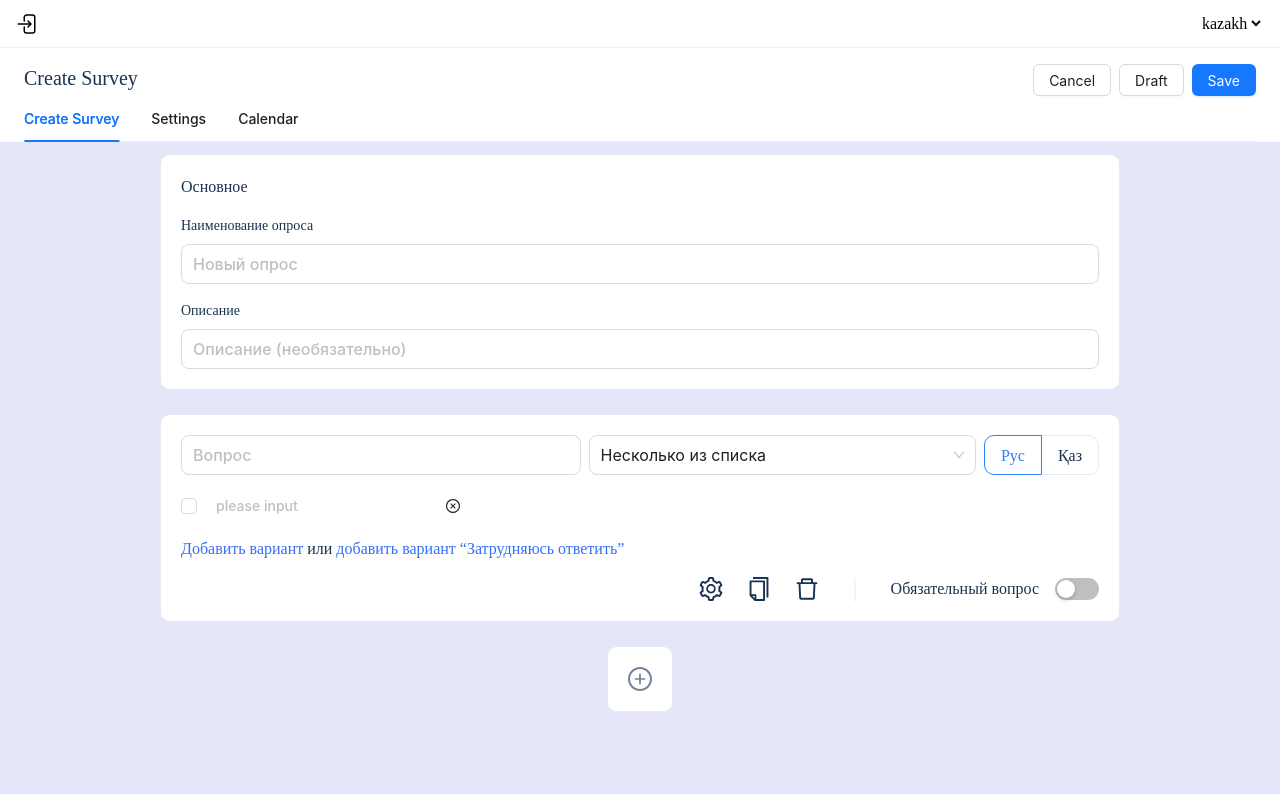
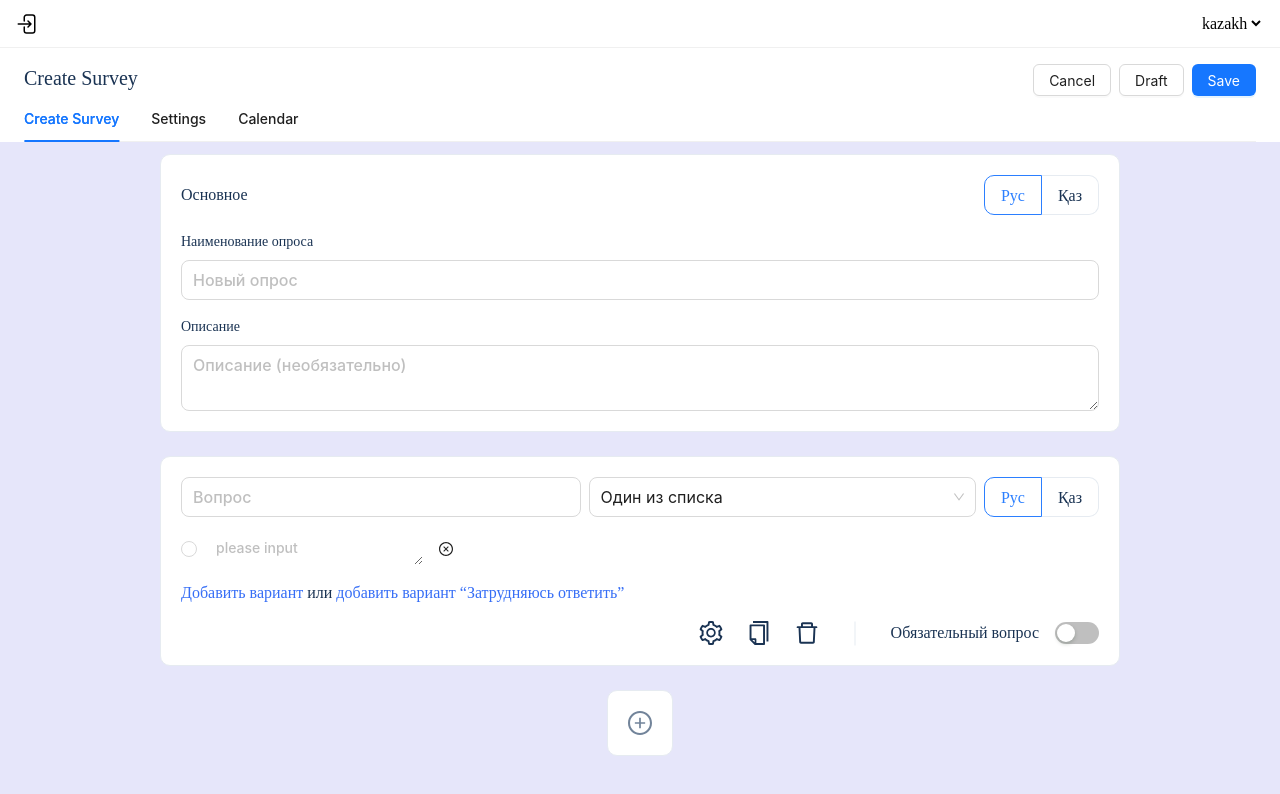
Before and after one commit to asianshark/surveys, a React (Vite) app: page /surveys2 in a window 1280 px wide. Shown: the top 794 px of the page. Built offline with nearby package versions, Linux system fonts and the light colour scheme.

Commit message:
fix bags

```diff
--- a/src/entities/Survey.ts
+++ b/src/entities/Survey.ts
@@ -18,7 +18,8 @@ export type Question = {
 
 export type Survey = {
     id?: number,
-    nameRu?: string,
+    nameRu: string,
+    description?: string,
     nameKz?: string,
     authorId?: string,
     status?: 'DRAFT',
@@ -27,7 +28,7 @@ export type Survey = {
     everyWeek?: false | boolean,
     everyMonth?: false | boolean,
     dayOfWeek?: "MONDAY",
-    questions?: Question[],
+    questions: Question[],
     divisions?: [
         {
             id: number,
--- a/src/pages/surveys/CreateSurveyMain.tsx
+++ b/src/pages/surveys/CreateSurveyMain.tsx
@@ -1,6 +1,6 @@
 import { Button, Tabs } from "antd"
 import CreateSurvey from "../../widgets/create-survey/CreateSurvey"
-import { useEffect, useState } from "react"
+import { useState } from "react"
 import { Calendar, Survey } from "../../entities/Survey"
 import axios from "axios"
 import SurveySettings from "./SurveySettings"
@@ -8,11 +8,14 @@ import SurveyCalendar from "./SurveyCalendar"
 import { checkValid, checkValidCalendar } from "../../shared/create-survey/CheckValidCreatedSyrvey"
 
 const CreateSurveyMain = () => {
-    const [surveyQuestions, setSurveyQuestions] = useState<Survey>()
+    const [surveyQuestions, setSurveyQuestions] = useState<Survey>({
+        nameRu: "",
+        description: "",
+        questions: [{ nameRu: "", required: false, key: 0 }]
+    })
     const [currentTab, setCurrentTab] = useState<string>("create")
     const [surveyCalendar, setSurveyCalendar] = useState<Calendar>()
-    const [surveySettings, setSurveySettings] = useState<string>()
-    const [questionsError, setQuestionError] = useState<{ error: string, key?: number }>()
+    const [surveySettings, setSurveySettings] = useState<string[]>(['multilang', 'randomQuestions', 'type'])
     const sendRequest = () => {
         const error = checkValid(surveyQuestions?.questions, surveyQuestions?.nameRu)
         if (error.valid)
@@ -38,12 +41,10 @@ const CreateSurveyMain = () => {
                 ).then(response => console.log(response.data))
             else sendReport()
         else
-            setQuestionError({error: error.error, key: error.key})
+            alert(`Вы пропустили поле ${error.answerkey ? 'ответа' : 'вопроса'} (${error.error.slice(-2)}) \nВопрос №${error.questionKey} \n${error.answerkey ? `Ответ №${error.answerkey}` : ''}`)
     }
+    // ( error.error.slice(-2) === 'Kz' ? '' : '')
 
-    useEffect(()=>{
-        setQuestionError(undefined)
-    }, [surveyQuestions])
 
     const onChange = (key: string) => {
         setCurrentTab(key)
@@ -83,9 +84,9 @@ const CreateSurveyMain = () => {
                 </div>
             </div>
             {currentTab === 'create' ?
-                <CreateSurvey error={questionsError} setSurveyQuestions={setSurveyQuestions} /> :
+                <CreateSurvey surveyQuestions={surveyQuestions} multilang={surveySettings?.includes('multilang')} setSurveyQuestions={setSurveyQuestions} /> :
                 (currentTab === 'settings' ?
-                    <SurveySettings setSurveySettings={setSurveySettings} /> :
+                    <SurveySettings surveySettings={surveySettings} setSurveySettings={setSurveySettings} /> :
                     <SurveyCalendar setSurveyCalendar={setSurveyCalendar} />)}
 
         </div>
--- a/src/pages/surveys/SurveyCalendar.tsx
+++ b/src/pages/surveys/SurveyCalendar.tsx
@@ -1,13 +1,11 @@
 import { useState } from 'react';
 import { Calendar } from 'antd';
 import type { Dayjs } from 'dayjs';
-import dayjs from 'dayjs';
 import CreateSurveyCalendarModal from '../../shared/create-survey/CreateSurveyCalendarModal';
 import { Calendar as CalendarType } from '../../entities/Survey';
 
 const SurveyCalendar = ({ setSurveyCalendar }: { setSurveyCalendar: (survey: CalendarType) => void }) => {
     const [modalVisible, setModalVisible] = useState(false);
-    const [repeat, setRepeat] = useState<string>('never');
     const [range, setRange] = useState<[Dayjs | null, Dayjs | null]>([null, null]);
 
     const onSelect = (date: Dayjs) => {
@@ -35,13 +33,12 @@ const SurveyCalendar = ({ setSurveyCalendar }: { setSurveyCalendar: (survey: Cal
 
     const closeModal = (repeat: string) => {
         setModalVisible(false)
-        setRepeat(repeat)
         setSurveyCalendar({
             startDate: range[0]?.toISOString() || new Date().toISOString(),
             endDate: range[0]?.toISOString() || new Date().toISOString(),
             everyMonth: repeat === 'monthly',
             everyWeek: repeat === 'weekly',
-            everyDay: repeat === 'daily'
+            everyDay: repeat === 'daily',
         })
     }
 
--- a/src/pages/surveys/SurveySettings.tsx
+++ b/src/pages/surveys/SurveySettings.tsx
@@ -1,5 +1,4 @@
 import { Checkbox, Select } from "antd"
-import derivative from "antd/es/theme/themes/default";
 import axios from "axios";
 import { useEffect, useState } from "react"
 const style: React.CSSProperties = {
@@ -8,34 +7,42 @@ const style: React.CSSProperties = {
     gap: 16,
     color: '#1A3353'
 };
-const SurveySettings = ({setSurveySettings}: {setSurveySettings: (settings: string)=> void}) => {
+const SurveySettings = ({surveySettings, setSurveySettings }: {surveySettings: string[], setSurveySettings: (settings: string[]) => void }) => {
     const options = [
         {
             value: 'type',
-            label: 'active'
+            label: 'Анонимный опрос'
+        },
+        {
+            value: 'multilang',
+            label: 'Вариант на казахском языке'
         },
         {
             value: 'feedback',
-            label: 'feedback'
+            label: 'Отчетность'
         },
         {
-            value: 'multilang',
-            label: 'vultilang'
+            value: 'randomQuestions',
+            label: 'Перемешивать вопросы'
         }
+
     ]
 
-    const [divisions, setDivisions] = useState<{value: string, label: string}[]>([{value: '', label: ''}])
-    useEffect(()=>{
-        axios.get('/divisions').then((res)=> {
+    const [divisions, setDivisions] = useState<{ value: string, label: string }[]>([{ value: '', label: '' }])
+    useEffect(() => {
+        axios.get('/divisions').then((res) => {
             console.log(res.data.content);
-            let opt = []
+            const opt = []
             res.data.content.map(item => {
-                opt.push({value: item.id, label: item.divisionName})
+                opt.push({ value: item.id, label: item.divisionName })
             })
             setDivisions(opt)
         })
-    },[])
-    const [checkBoxAns, setCheckBoxAns] = useState<string[]>()
+    }, [])
+    const [checkBoxAns, setCheckBoxAns] = useState<string[]>(surveySettings)
+    useEffect(()=>{
+        setSurveySettings(checkBoxAns)
+    }, [checkBoxAns])
     return (
         <div className="flex flex-col items-center overflow-y-auto gap-6 pt-3">
             <div className="bg-white rounded-[10px] border-[#E6EBF1] border-1 p-5 flex flex-col gap-4 w-3/4">
@@ -52,8 +59,8 @@ const SurveySettings = ({setSurveySettings}: {setSurveySettings: (settings: stri
                 <div className="font-bold text-lg">Юрисдикция</div>
                 <div>Опрос проводится для:</div>
                 <Select
-                defaultValue={divisions[0].value}
-                options={divisions}>
+                    defaultValue={divisions[0].value}
+                    options={divisions}>
                 </Select>
             </div>
         </div>
--- a/src/pages/surveys/SurveyTestPass.tsx
+++ b/src/pages/surveys/SurveyTestPass.tsx
@@ -1,5 +1,4 @@
 import { useParams } from "react-router";
-import CreateSurvey from "../../widgets/create-survey/CreateSurvey";
 import { useEffect, useState } from "react";
 import { Question, Survey } from "../../entities/Survey";
 import CreateSurveyQuestion from "../../widgets/create-survey/CreateSurveyQuestion";
@@ -11,12 +10,12 @@ const SurveyTestPass = () => {
     const params = useParams()
     const [questions, setQuestions] = useState<Question[]>()
     const [answers, setAnswers] = useState<{
-        userId: string,
-        quizId: number,
-        questionId: number,
+        userId: string | undefined,
+        quizId: number | undefined,
+        questionId: number | undefined,
         selectedAnswerIds: number[]
     }[] | undefined>()
-    const [valid, setValid] = useState<{ valid: boolean, questionId: number | null }>({ valid: true, questionId: null })
+    const [valid, setValid] = useState<{ valid: boolean, questionId: number  | undefined}>({ valid: true, questionId: undefined })
     useEffect(() => {
         axios.get(`/quizzes/${params.id}`).then((res) => {
             setQuestions(res.data.questions)
@@ -65,7 +64,6 @@ const SurveyTestPass = () => {
             setValid(checkValidPass(questions, answers))
         }
         console.log(valid);
-
     }, [answers])
     return (
         <div className="h-full flex flex-col text-[#1A3353]">
--- a/src/shared/create-survey/CheckValidCreatedSyrvey.ts
+++ b/src/shared/create-survey/CheckValidCreatedSyrvey.ts
@@ -5,23 +5,26 @@ export const checkValid = (surveyQuestions: Question[] | undefined, surveyName:
     if (surveyQuestions && surveyName) {
         if (!(surveyName && surveyName.length > 0))
             return { valid: !isValid, error: 'survayName' }
+        let ind = 0
         for (const item of surveyQuestions) {
+            ++ind
             if (!(item.nameRu && item.nameRu !== '' && item.nameRu.length > 0))
-                return { valid: !isValid, error: 'questionNameRu', key: item.key }
+                return { valid: !isValid, error: 'questionNameRu', questionKey: ind }
             else if (!(item.nameKz && item.nameKz !== '' && item.nameKz.length > 0))
-                return { valid: !isValid, error: 'questionNameKz', key: item.key }
-            else
+                return { valid: !isValid, error: 'questionNameKz', questionKey: ind }
+            else {
+                let i = 0
                 for (const ans of item.answers) {
+                    ++i
                     if (!(ans.nameRu && ans.nameRu !== '' && ans.nameRu.length > 0))
-                        return { valid: !isValid, error: 'answerRu', key: ans.key }
+                        return { valid: !isValid, questionKey: ind, error: 'answerRu', answerkey: i }
                     else if (!(ans.nameKz && ans.nameKz !== '' && ans.nameKz.length > 0)) {
-                        return { valid: !isValid, error: 'answerKz', key: ans.key }
+                        return { valid: !isValid, questionKey: ind, error: 'answerKz', answerkey: i }
                     }
-                    else
-                        if (ans.correct)
-                            return { valid: isValid, error: '' }
                 }
+            }
         }
+        return { valid: isValid, error: '' }
     }
     return { valid: !isValid, error: 'survayName' }
 }
--- a/src/shared/create-survey/CreateSurveyCalendarModal.tsx
+++ b/src/shared/create-survey/CreateSurveyCalendarModal.tsx
@@ -33,7 +33,7 @@ const CreateSurveyCalendarModal: React.FC<ScheduleModalProps> = ({ visible, onCl
 
     return (
         <Modal
-                styles={modalStyles} title="Настроить временные параметры" open={visible} onCancel={onClose} footer={null}>
+            styles={modalStyles} title="Настроить временные параметры" open={visible} onCancel={() => onClose(repeat)} footer={null}>
             <div className='flex flex-col'>
                 <div className='flex flex-col p-5 gap-4 text-[#1A3353] border-0 border-y-1 border-[#F0F0F0]'>
                     <div className='flex flex-col gap-2'>
--- a/src/shared/create-survey/CreateSurveyQuestionRadioCheckbox.tsx
+++ b/src/shared/create-survey/CreateSurveyQuestionRadioCheckbox.tsx
@@ -1,7 +1,8 @@
-import { RadioChangeEvent, Radio, Input, Checkbox } from "antd";
+import { RadioChangeEvent, Radio, Checkbox } from "antd";
 import { useEffect, useState } from "react";
 import { Answer } from "../../entities/Survey";
 import { CloseCircleOutlined } from "@ant-design/icons";
+import TextArea from "antd/es/input/TextArea";
 
 const style: React.CSSProperties = {
     display: 'flex',
@@ -70,8 +71,9 @@ const CreateSurveyQuestionRadioCheckbox = ({ setSelectedAns, answersP, lang, sur
                         value: i,
                         label: (
                             surveyType !== 'create' ? <div>{lang === "Рус" ? item?.nameRu : item?.nameKz}</div> :
-                            <div key={item.key} className="flex w-full justify-between">
-                                <Input
+                                <div key={item.key} className="flex w-full items-center justify-between gap-4">
+                                    <TextArea
+                                        rows={1}
                                         variant="borderless"
                                         value={lang === "Рус" ? item?.nameRu : item?.nameKz}
                                         key={item.key}
@@ -94,8 +96,9 @@ const CreateSurveyQuestionRadioCheckbox = ({ setSelectedAns, answersP, lang, sur
                         value: i,
                         label: (
                             surveyType !== 'create' ? <div>{lang === "Рус" ? item?.nameRu : item?.nameKz}</div> :
-                                <div className="flex w-full justify-between" key={item.key}>
-                                    <Input
+                                <div className="flex w-full items-center justify-between gap-4" key={item.key}>
+                                    <TextArea
+                                        rows={1}
                                         variant="borderless"
                                         value={lang === "Рус" ? item?.nameRu : item?.nameKz}
                                         key={item.key}
--- a/src/shared/passTest/CheckPassValid.ts
+++ b/src/shared/passTest/CheckPassValid.ts
@@ -1,7 +1,6 @@
 import { Question } from "../../entities/Survey";
 
-export const checkValidPass = (questions: Question[], answers: { authorId: string, quizId: number, questionId: number, selectedAnswerIds: number[] }[] | undefined) => {
-
+export const checkValidPass = (questions: Question[], answers: { questionId: number | undefined, selectedAnswerIds: number[] }[] | undefined) => {
     for (const ques of questions) {
         if (!answers)
             return { valid: false, questionId: ques.id }
@@ -17,5 +16,5 @@ export const checkValidPass = (questions: Question[], answers: { authorId: strin
             return { valid: false, questionId: ques.id };
         }
     }
-    return { valid: true, questionId: null }
+    return { valid: true, questionId: undefined }
 }
--- a/src/shared/surveys/SurveyTableTab.tsx
+++ b/src/shared/surveys/SurveyTableTab.tsx
@@ -1,6 +1,6 @@
 import { t } from "i18next";
 
-const SurveyTableTab = ({ tabs, onChange, activeTab }: { tabs: string[], onChange: (tabs: string) => void, activeTab: string }) => {
+const SurveyTableTab = ({ tabs, onChange, activeTab, disabled }: { tabs: string[], onChange: (tabs: string) => void, activeTab: string, disabled?: boolean }) => {
     const indexAct = tabs.indexOf(activeTab)
     const classnameForButton = (index: number) => {
         let className = "border-1 "
@@ -20,7 +20,7 @@ const SurveyTableTab = ({ tabs, onChange, activeTab }: { tabs: string[], onChang
     return (
         <div className="flex h-[40px]">
             {tabs.map((tab, index) => (
-                <button onClick={() => onChange(tab)} key={index} className={"px-4 py-2 " + classnameForButton(index)}>
+                <button disabled={disabled} onClick={() => onChange(tab)} key={index} className={"px-4 py-2 " + classnameForButton(index) + (disabled ? ' bg-[#f5f5f5] text-[#bfbfbf] cursor-not-allowed': '')}>
                     {t(tab)}
                 </button>
             ))}
--- a/src/widgets/create-survey/CreateSurvey.tsx
+++ b/src/widgets/create-survey/CreateSurvey.tsx
@@ -3,15 +3,17 @@ import CreateSurveyQuestion from "./CreateSurveyQuestion"
 import { useEffect, useState } from "react"
 import { Question, Survey } from "../../entities/Survey"
 import PlusCircleOutlined from "@ant-design/icons/lib/icons/PlusCircleOutlined"
+import SurveyTableTab from "../../shared/surveys/SurveyTableTab"
+import TextArea from "antd/es/input/TextArea"
 
-const CreateSurvey = ({ setSurveyQuestions, error }: {error: { error: string, key?: number }, setSurveyQuestions: (survey: Survey) => void }) => {
-
-    const [surveyName, setSurveyName] = useState("")
-    const [surveyDescription, setSurveyDescription] = useState("")
-    const [questions, setQuestions] = useState<Question[]>([{ nameRu: "", required: false, key: 0 }])
+const CreateSurvey = ({ multilang, setSurveyQuestions, surveyQuestions }: { surveyQuestions: Survey, multilang: boolean, setSurveyQuestions: (survey: Survey) => void }) => {
+    const [lang, setLang] = useState("Рус")
+    const [surveyName, setSurveyName] = useState<{ nameRu: string, nameKz: string }>({ nameRu: surveyQuestions.nameRu, nameKz: surveyQuestions.nameKz || '' })
+    const [surveyDescription, setSurveyDescription] = useState(surveyQuestions.description)
+    const [questions, setQuestions] = useState<Question[]>(surveyQuestions.questions)
     const [keys, setKeys] = useState(1)
 
-    const setQuestion = (question: Question, key: number) => {
+    const setQuestion = (question: Question, key: number | undefined) => {
         const ind = questions.findIndex((item) => item.key === key);
         if (ind !== -1)
             setQuestions((prev) =>
@@ -28,31 +30,35 @@ const CreateSurvey = ({ setSurveyQuestions, error }: {error: { error: string, ke
         setQuestions((prev) => [...prev, { key: keys, nameRu: "", required: false }])
         console.log(questions);
     }
-    const deleteQuestion = (key: number) => {
+    const deleteQuestion = (key: number | undefined) => {
         const ind = questions.findIndex((item) => item.key === key);
         if (ind !== -1)
             setQuestions((prev) => prev.filter((_, index) => index !== ind));
     }
     useEffect(() => {
-        setSurveyQuestions({ questions: questions, nameRu: surveyName, nameKz: surveyDescription })
+        setSurveyQuestions({ questions: questions, nameRu: surveyName.nameRu, nameKz: surveyName.nameKz, description: surveyDescription })
     }, [questions, surveyName, surveyDescription])
     return (
         <div className="flex flex-col items-center bg-[#E6E6FA] h-full overflow-y-auto gap-6 pt-3">
             <div className="bg-white rounded-[10px] border-[#E6EBF1] border-1 p-5 flex flex-col gap-4 w-3/4">
-                <div>Основное</div>
+                <div className="flex justify-between items-center">
+                    <div>Основное</div>
+                    <SurveyTableTab disabled={!multilang} tabs={["Рус", "Қаз"]} onChange={setLang} activeTab={lang} />
+                </div>
                 <div className="flex flex-col gap-4">
                     <div className="flex flex-col gap-2">
-                        <div className={"text-[14px] " + (error?.error === 'survayName' ? 'text-red-500' : '')}>Наименование опроса</div>
-                        <Input status={error?.error === 'survayName' ? 'error' : ''} size="large" value={surveyName} onChange={e => setSurveyName(e.target.value)} placeholder="Новый опрос"></Input>
+                        <div className="text-[14px]">Наименование опроса</div>
+                        <Input size="large" value={lang === "Рус" ? surveyName.nameRu : surveyName.nameKz} onChange={e => setSurveyName({ ...surveyName, [lang === "Рус" ? 'nameRu' : 'nameKz']: e.target.value })} placeholder="Новый опрос"></Input>
+
                     </div>
                     <div className="flex flex-col gap-2">
                         <div className="text-[14px]">Описание</div>
-                        <Input size="large" value={surveyDescription} onChange={e => setSurveyDescription(e.target.value)} placeholder="Описание (необязательно)"></Input>
+                        <TextArea size="large" value={surveyDescription} onChange={e => setSurveyDescription(e.target.value)} placeholder="Описание (необязательно)"/>
                     </div>
                 </div>
             </div>
             {questions.map((item) =>
-                <CreateSurveyQuestion error={error} type="create" questionP={item} key={item.key} deleteQuestionP={() => deleteQuestion(item.key)} setQuestionP={e => setQuestion(e, item.key)} />
+                <CreateSurveyQuestion multilang={multilang} type="create" questionP={item} key={item.key} deleteQuestionP={() => deleteQuestion(item.key)} setQuestionP={e => setQuestion(e, item.key)} />
             )}
             <div className="pb-4">
                 <button onClick={addVariant} className="text-2xl text-[#72849A] p-5 rounded-[10px] bg-white flex border-[#E6EBF1] border-1"><PlusCircleOutlined /></button>
--- a/src/widgets/create-survey/CreateSurveyQuestion.tsx
+++ b/src/widgets/create-survey/CreateSurveyQuestion.tsx
@@ -6,12 +6,12 @@ import { SettingOutlined, CopyOutlined, DeleteOutlined } from "@ant-design/icons
 import { Answer, Question } from "../../entities/Survey";
 import CreateSurveyOpenQuestion from "../../shared/create-survey/CreateSurveyOpenQuestion";
 import CreateSurveyScale from "../../shared/create-survey/CreateSurveyScale";
-const CreateSurveyQuestion = ({ type, questionP, setQuestionP, deleteQuestionP, selectedAns, valid }: { valid?: { valid: boolean, questionId: number | null }, type: string, questionP: Question, setQuestionP?: (question: Question) => void, deleteQuestionP?: () => void, selectedAns?: (ans: number[]) => void }) => {
+const CreateSurveyQuestion = ({multilang, type, questionP, setQuestionP, deleteQuestionP, selectedAns, valid }: {multilang?: boolean, valid?: { valid: boolean, questionId: number | undefined }, type: string, questionP: Question, setQuestionP?: (question: Question) => void, deleteQuestionP?: () => void, selectedAns?: (ans: number[]) => void }) => {
 
     const [lang, setLang] = useState("Рус")
     const [question, setQuestion] = useState<Question>(questionP)
     const [answers, setAnswers] = useState<Answer[]>([{ nameRu: "", nameKz: "", correct: true, key: 0 }]);
-    const [questionType, setQuestionType] = useState(questionP.multipleAns ? 'singlechoice' : 'multiplechoices')
+    const [questionType, setQuestionType] = useState(questionP.multipleAns ? 'multiplechoices' : 'singlechoice')
     const [isRequired, setIsRequired] = useState(questionP.required)
     const handleChange = (value: string) => {
         setQuestionType(value)
@@ -69,7 +69,7 @@ const CreateSurveyQuestion = ({ type, questionP, setQuestionP, deleteQuestionP,
                         )}
                     />
                 </div>
-                <SurveyTableTab tabs={["Рус", "Қаз"]} onChange={setLang} activeTab={lang} />
+                <SurveyTableTab disabled={multilang === false} tabs={["Рус", "Қаз"]} onChange={setLang} activeTab={lang} />
             </div>
             {questionType === "text" ? <CreateSurveyOpenQuestion /> : (
                 questionType === "scale" ? <CreateSurveyScale /> :
```
Lines whose indentation alone changed are shown as unchanged.
